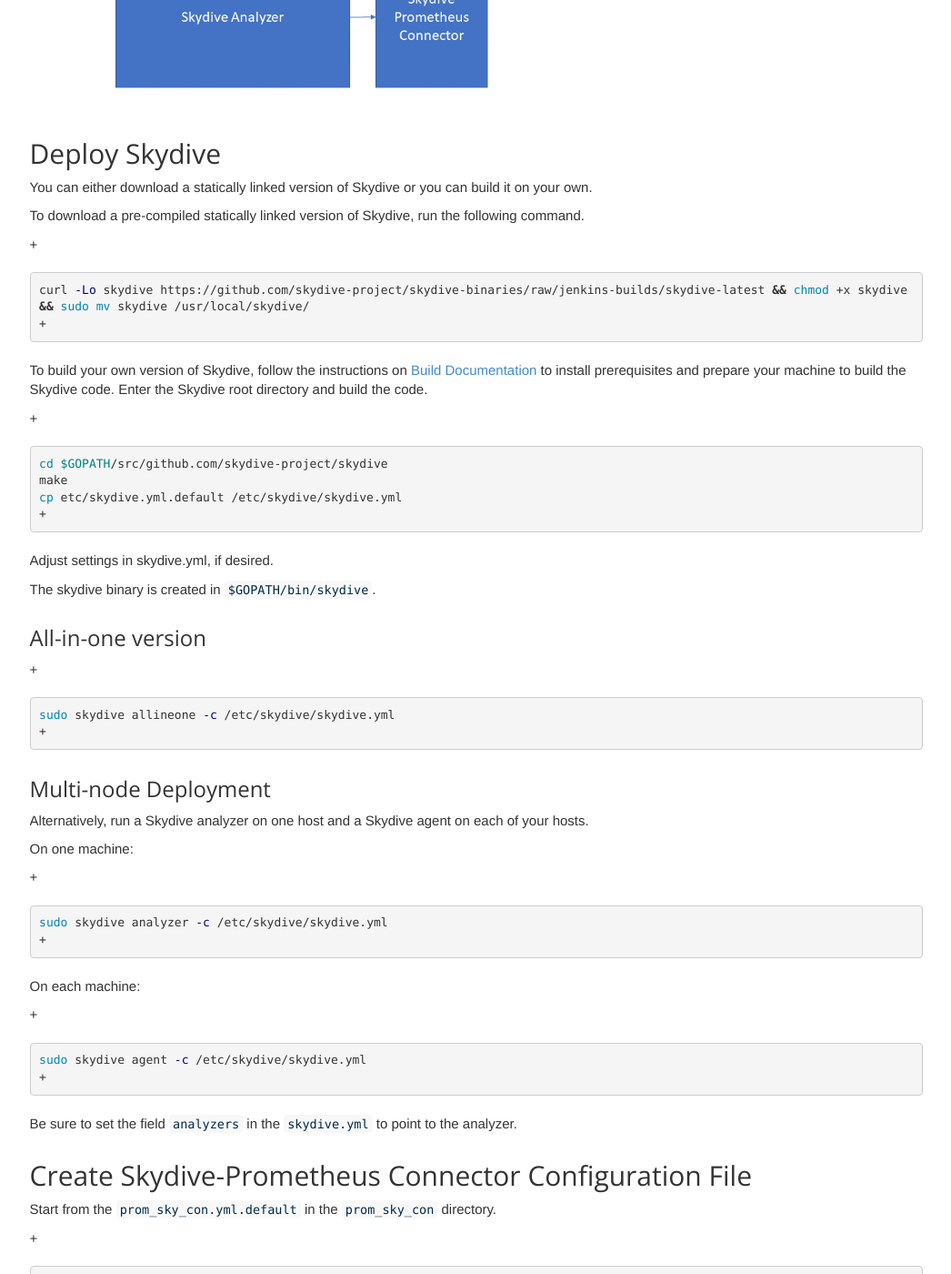
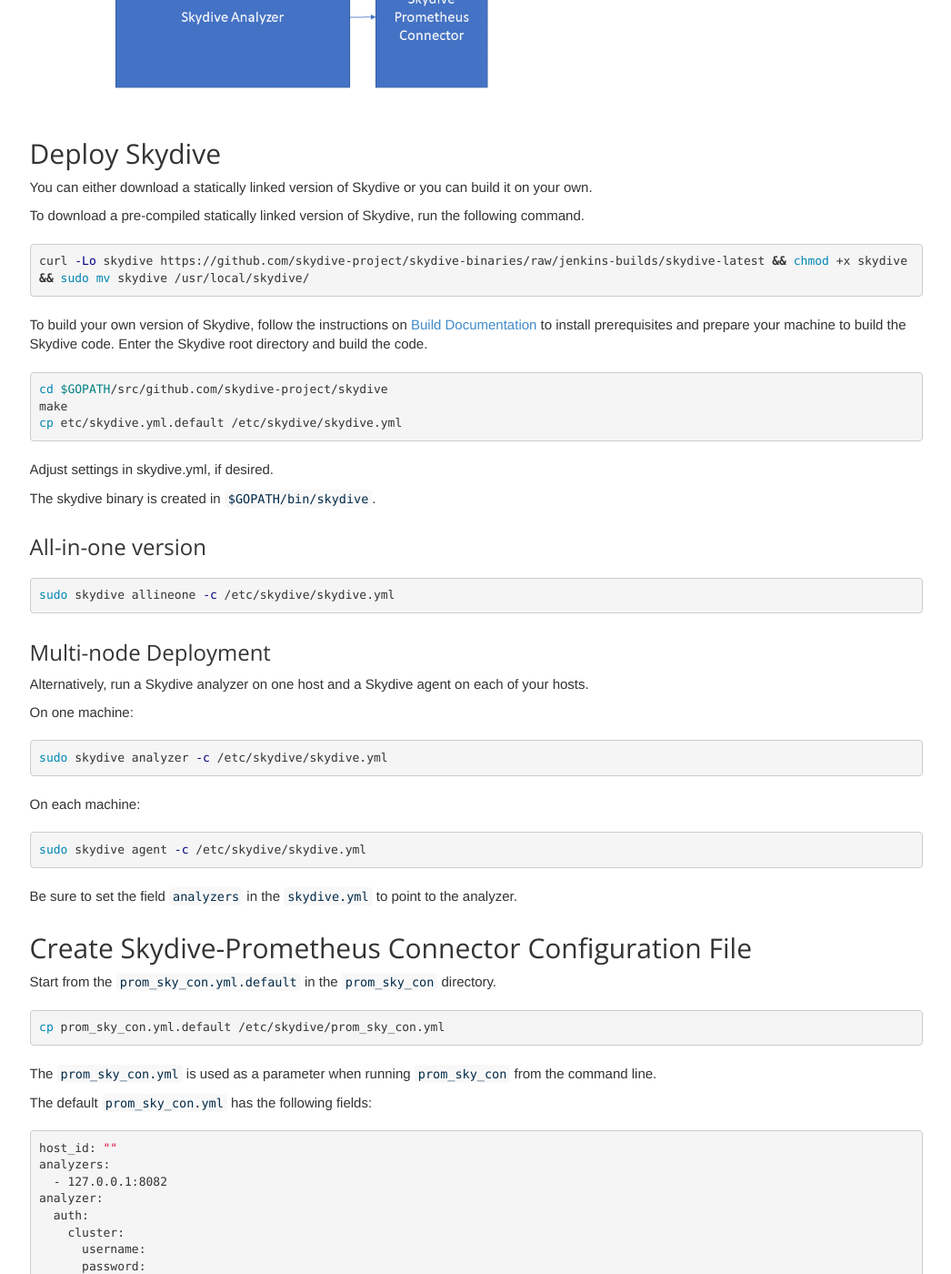
Before and after one commit to skydive-project/skydive.network, a Jekyll site: the page built from blog/prometheus-connector.md, in a window 1280 px wide and 1400 px high, scrolled down 844 px. Shown: the whole window at 91% size, without its empty margins (116-1162 px from the left). Built offline with Jekyll 4.4.1, drawn with Linux system fonts in a browser that asks for light colours; nearby versions of some CDN libraries; some of the changed text lies outside the part shown.

Commit message:
removed extraneous + signs

```diff
--- a/blog/prometheus-connector.md
+++ b/blog/prometheus-connector.md
@@ -26,18 +26,18 @@
 
 To download a pre-compiled statically linked version of Skydive, run the following command.
 
-+{% highlight shell %}
+{% highlight shell %}
 curl -Lo skydive https://github.com/skydive-project/skydive-binaries/raw/jenkins-builds/skydive-latest && chmod +x skydive && sudo mv skydive /usr/local/skydive/
-+{% endhighlight %}
+{% endhighlight %}
 
 To build your own version of Skydive, follow the instructions on [Build Documentation](/documentation/build) to install prerequisites and prepare your machine to build the Skydive code.
 Enter the Skydive root directory and build the code.
 
-+{% highlight shell %}
+{% highlight shell %}
 cd $GOPATH/src/github.com/skydive-project/skydive
 make
 cp etc/skydive.yml.default /etc/skydive/skydive.yml
-+{% endhighlight %}
+{% endhighlight %}
 
 Adjust settings in skydive.yml, if desired.
 
@@ -46,9 +46,9 @@
 
 ### All-in-one version
 
-+{% highlight shell %}
+{% highlight shell %}
 sudo skydive allineone -c /etc/skydive/skydive.yml
-+{% endhighlight %}
+{% endhighlight %}
 
 ### Multi-node Deployment
 
@@ -56,15 +56,15 @@
 
 On one machine:
 
-+{% highlight shell %}
+{% highlight shell %}
 sudo skydive analyzer -c /etc/skydive/skydive.yml
-+{% endhighlight %}
+{% endhighlight %}
 
 On each machine:
 
-+{% highlight shell %}
+{% highlight shell %}
 sudo skydive agent -c /etc/skydive/skydive.yml
-+{% endhighlight %}
+{% endhighlight %}
 
 Be sure to set the field `analyzers` in the `skydive.yml` to point to the analyzer.
 
@@ -74,15 +74,15 @@
 Start from the `prom_sky_con.yml.default` in the `prom_sky_con` directory.
 
 
-+{% highlight shell %}
+{% highlight shell %}
 cp prom_sky_con.yml.default /etc/skydive/prom_sky_con.yml
-+{% endhighlight %}
+{% endhighlight %}
 
 The `prom_sky_con.yml` is used as a parameter when running `prom_sky_con` from the command line.
 
 The default `prom_sky_con.yml` has the following fields:
 
-+{% highlight shell %}
+{% highlight shell %}
 host_id: ""
 analyzers:
   - 127.0.0.1:8082
@@ -107,7 +107,7 @@
     prom_sky_con:
       port: 9100
       connection_timeout: 60
-+{% endhighlight %}
+{% endhighlight %}
 
 The paramaters in the yml file are inherited from the generic [skydive-flow-exporter](https://github.com/skydive-project/skydive-flow-exporter).
 The main entries that may need adjustment are those involving the address of the Skydive analyzers and subscriber.
@@ -126,12 +126,12 @@
 
 ## Build and Deploy the Skydive-Prometheus connector
 
-+{% highlight shell %}
+{% highlight shell %}
 cd $GOPATH/src/github.com/skydive-project/skydive-flow-exporter/prom_sky_con
 make static
 
 prom_sky_con /etc/skydive/prom_sky_con.yml
-+{% endhighlight %}
+{% endhighlight %}
 
 ## Generate and Capture Flows
 
@@ -157,9 +157,9 @@
 
 Alternatively, you can start the capture of flows from the command line with a command like the following:
 
-+{% highlight shell %}
+{% highlight shell %}
 skydive client capture create --gremlin "G.V().Has('Type', 'device', 'Name', 'eth0')" --type pcap
-+{% endhighlight %}
+{% endhighlight %}
 
 The command specifies to capture all flows that match the gremlin expression - in this case, all devices that have name 'eth0'.
 
@@ -170,21 +170,21 @@
 
 To install `iperf3` (on ubuntu/debian):
 
-+{% highlight shell %}
+{% highlight shell %}
 sudo apt install iperf3
-+{% endhighlight %}
+{% endhighlight %}
 
 Run iperf server:
 
-+{% highlight shell %}
+{% highlight shell %}
 iperf3 -s
-+{% endhighlight %}
+{% endhighlight %}
 
 Either on the same machine or on another machine, run the iperf client:
 
-+{% highlight shell %}
+{% highlight shell %}
 iperf3 -c <address-of-iperfserever> -t 10000
-+{% endhighlight %}
+{% endhighlight %}
 
 It is also possible to generate network traffic using the inject feature of Skydive, either from the command line or through the Skydive GUI.
 Go the `Generator` page and specify the source and destination nodes between which to generate the network traffic, as well as the characterization of the flow you want to generate.
@@ -194,12 +194,12 @@
 
 In the Prometheus config file, add a stanza specifying the location and port used by the Skydive-Prometheus connector.
 
-+{% highlight shell %}
+{% highlight shell %}
   - job_name: 'skydive-connector'
     static_configs:
     - targets: ['xx.xx.xx.xx:9100']
 
-+{% endhighlight %}
+{% endhighlight %}
 
 Restart Prometheus to pick up the new stanza in the config file.
 
```
